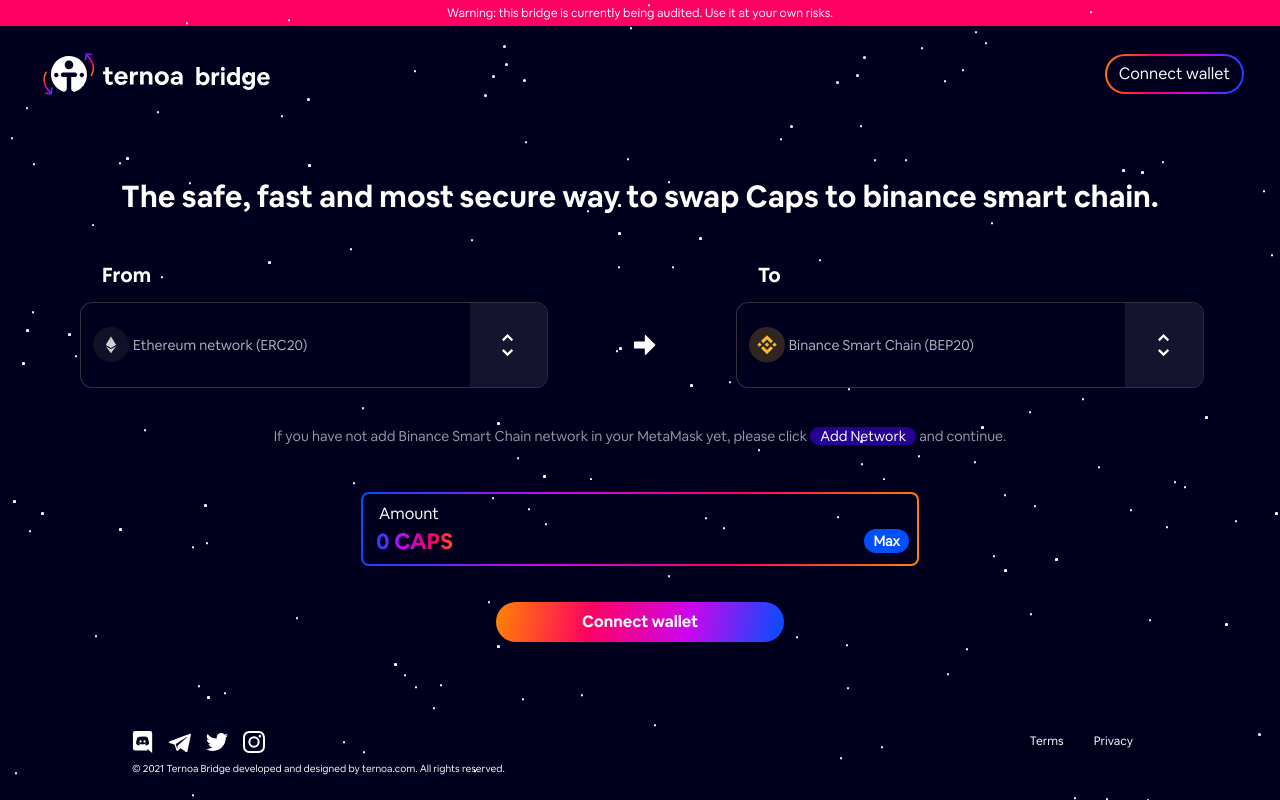
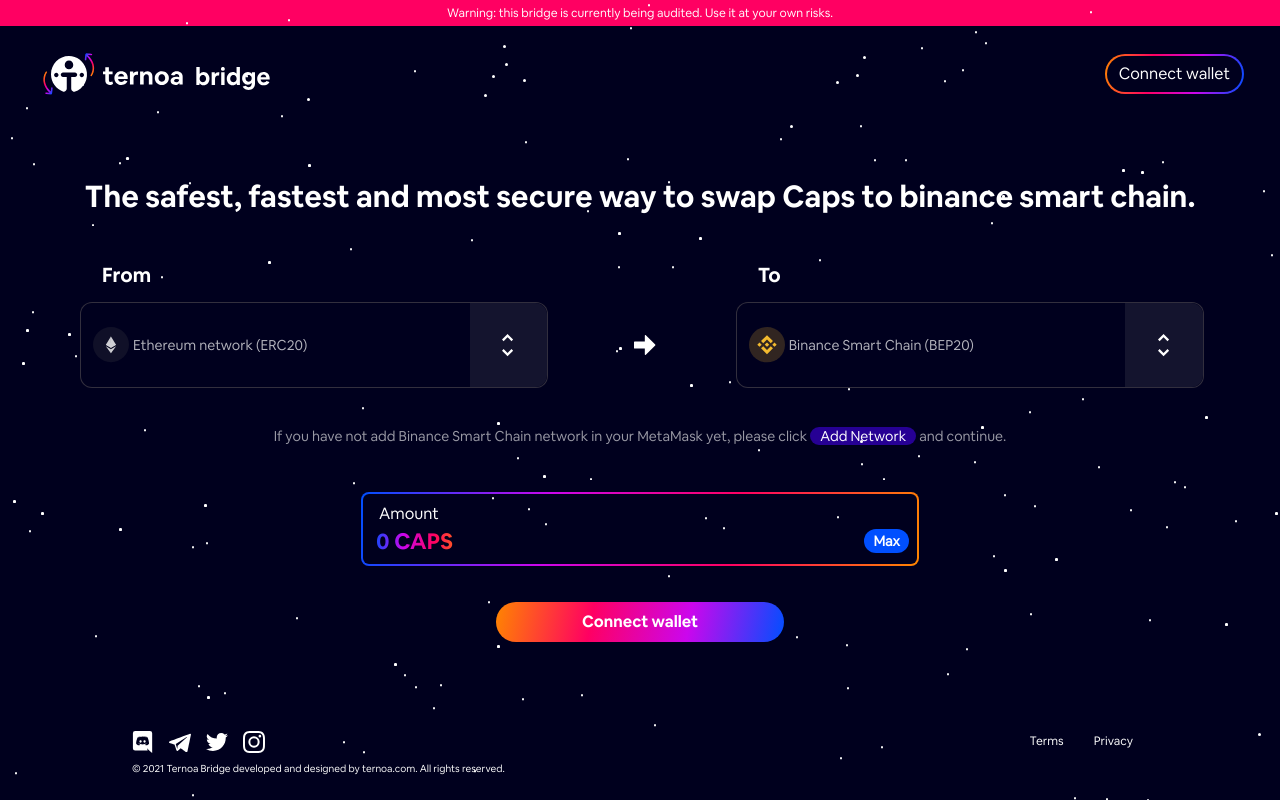
Before and after one commit to sailing-dev/chainbridge-frontend, a Next.js app: page / in a window 1280 px wide. Built offline with nearby package versions, Linux system fonts and the light colour scheme.

Commit message:
update landing text

```diff
--- a/components/home-connected/HomeConnected.tsx
+++ b/components/home-connected/HomeConnected.tsx
@@ -136,7 +136,7 @@
                 <WarningBanner/>
                 <MainHeader setConnectModalOpen={setPopupConnectionOpen} isWindowEthAvailable={isWindowEthAvailable} handleConnect={handleConnect} />
                 <div className={"container py-3 d-flex flex-column align-items-center"}>
-                    <div className={style.intro}>The safe, fast and most secure way to swap Caps to binance smart chain.</div>
+                    <div className={style.intro}>The safest, fastest and most secure way to swap Caps to binance smart chain.</div>
                     {userWallet &&
                         <>
                             <div className={style.swapAddressLabel}>The swap will occur on your same adress</div>
```
